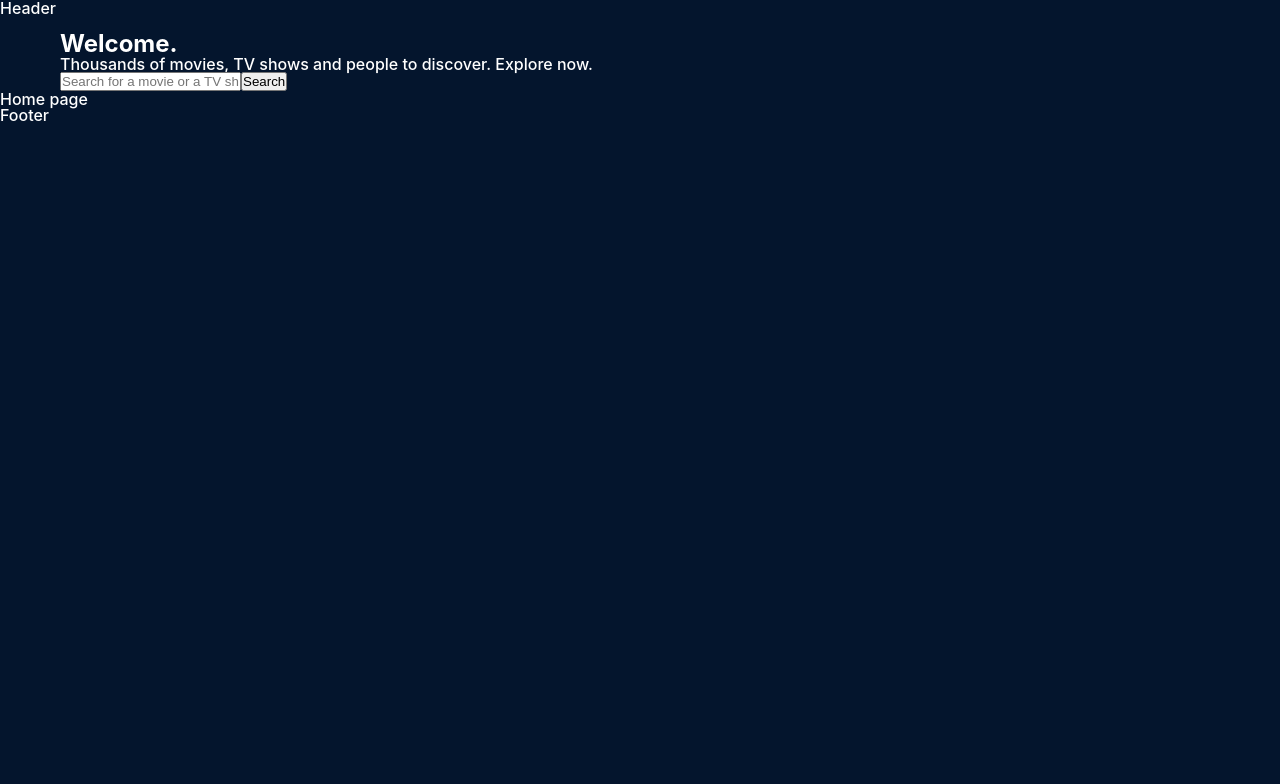
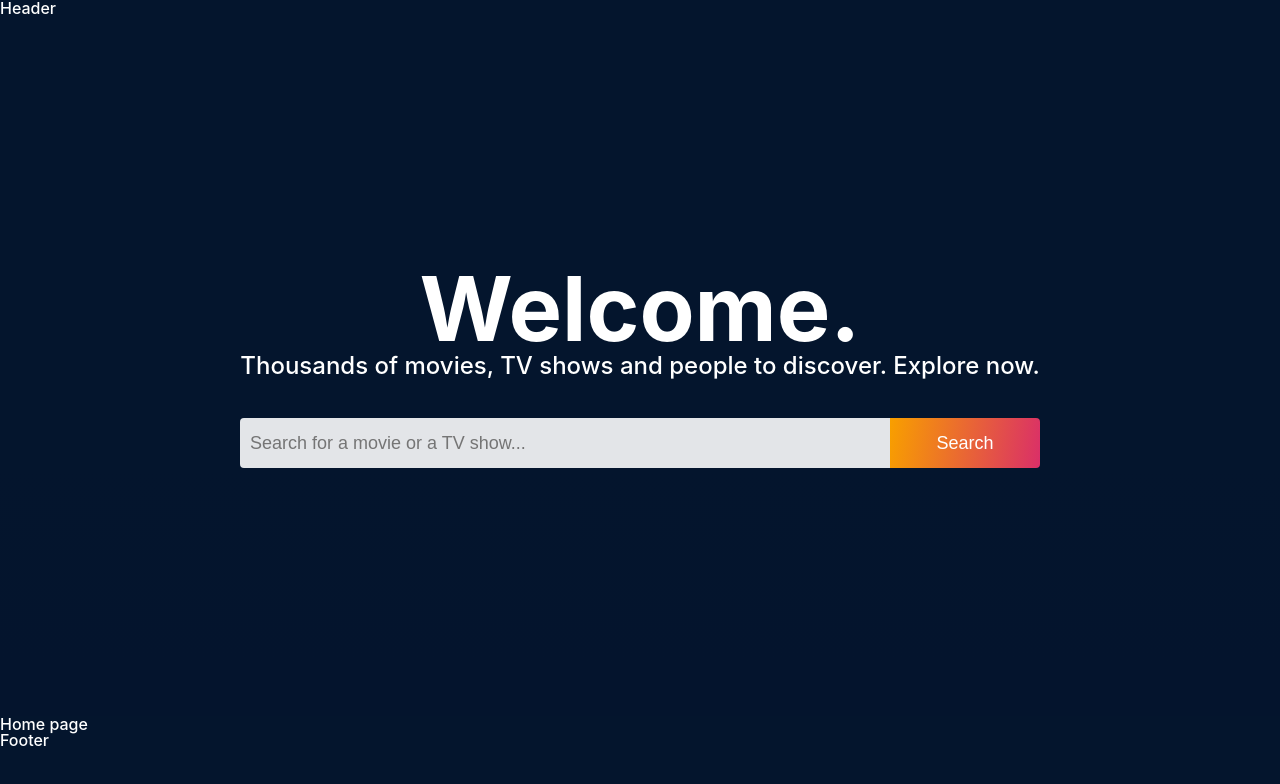
Before and after one commit to Sushovan99/Movix, a React (Vite) app: page / in a window 1280 px wide. Shown: the top 784 px of the page. Built offline with nearby package versions, Linux system fonts and the light colour scheme; no server answers.

Commit message:
Complete banner section

```diff
--- /dev/null
+++ b/src/mixin.scss
@@ -0,0 +1,37 @@
+@mixin sm {
+    @media only screen and (min-width: 640px) {
+        @content;
+    }
+}
+
+@mixin md {
+    @media only screen and (min-width: 768px) {
+        @content;
+    }
+}
+
+@mixin lg {
+    @media only screen and (min-width: 1024px) {
+        @content;
+    }
+}
+
+@mixin xl {
+    @media only screen and (min-width: 1280px) {
+        @content;
+    }
+}
+
+@mixin xxl {
+    @media only screen and (min-width: 1536px) {
+        @content;
+    }
+}
+
+@mixin ellipsis($line: 2) {
+    display: -webkit-box;
+    -webkit-line-clamp: $line;
+    -webkit-box-orient: vertical;
+    overflow: hidden;
+    text-overflow: ellipsis;
+}
--- a/src/pages/home/sections/heroBanner/index.tsx
+++ b/src/pages/home/sections/heroBanner/index.tsx
@@ -37,12 +37,12 @@ const HeroBanner: React.FunctionComponent = () => {
 
     return (
         <section className="hero-banner">
-            <div className="backdrop-img">
+            <div className="hero-banner__backdrop-img">
                 <Img
                     src={
                         randomMovie?.backdrop_path
                             ? base_url +
-                              backdrop_sizes[1280] +
+                              backdrop_sizes.original +
                               randomMovie.backdrop_path
                             : ""
                     }
@@ -55,8 +55,10 @@ const HeroBanner: React.FunctionComponent = () => {
             <ContentWrapper>
                 <div className="hero-banner__content">
                     <div className="hero-banner__greeting">
-                        <h1 className="greeting__title">Welcome.</h1>
-                        <span className="greeting__subtitle">
+                        <h1 className="hero-banner__greeting__title">
+                            Welcome.
+                        </h1>
+                        <span className="hero-banner__greeting__subtitle">
                             Thousands of movies, TV shows and people to
                             discover. Explore now.
                         </span>
--- a/src/pages/home/sections/heroBanner/style.scss
+++ b/src/pages/home/sections/heroBanner/style.scss
@@ -0,0 +1,119 @@
+@import "../../../../mixin.scss";
+
+.hero-banner {
+    width: 100%;
+    height: 450px;
+    position: relative;
+    background-color: var(--black);
+    display: flex;
+    align-items: center;
+
+    @include md {
+        height: 700px;
+    }
+
+    &__backdrop-img {
+        width: 100%;
+        height: 100%;
+        position: absolute;
+        top: 0;
+        left: 0;
+        opacity: 0.5;
+        overflow: hidden;
+        .lazy-load-image-background {
+            width: 100%;
+            height: 100%;
+            img {
+                width: 100%;
+                height: 100%;
+                object-fit: cover;
+                object-position: center;
+            }
+        }
+    }
+
+    .wrapper-gradient {
+        position: absolute;
+        bottom: 0;
+        left: 0;
+        width: 100%;
+        height: 250px;
+        background: linear-gradient(
+            180deg,
+            rgba(4, 15, 21, 0) 0%,
+            #04142d 79.17%
+        );
+    }
+
+    &__content {
+        position: relative;
+        text-align: center;
+        display: flex;
+        flex-direction: column;
+        align-items: center;
+        color: white;
+        max-width: 800px;
+        margin: 0 auto;
+    }
+
+    &__greeting {
+        margin-bottom: 40px;
+        &__title {
+            font-size: 50px;
+            font-weight: 700;
+            margin-bottom: 10px;
+            @include md {
+                margin-bottom: 0;
+                font-size: 90px;
+            }
+        }
+        &__subtitle {
+            font-size: 18px;
+            font-weight: 500;
+            @include md {
+                font-size: 24px;
+            }
+        }
+    }
+
+    &__search-grp {
+        display: flex;
+        align-items: center;
+        width: 100%;
+
+        input {
+            width: calc(100% - 100px);
+            height: 40px;
+            outline: 0;
+            border: 0;
+            background-color: rgba(255, 255, 255, 0.89);
+            font-size: 14px;
+            border-top-left-radius: 4px;
+            border-bottom-left-radius: 4px;
+            padding: 0 10px;
+            @include md {
+                font-size: 18px;
+                width: calc(100% - 150px);
+                height: 50px;
+            }
+        }
+
+        button {
+            height: 40px;
+            font-size: 14px;
+            width: 100px;
+            border: none;
+            border-top-right-radius: 4px;
+            border-bottom-right-radius: 4px;
+            background: var(--gradient);
+            outline: none;
+            cursor: pointer;
+            color: white;
+            @include md {
+                width: 150px;
+                font-size: 18px;
+                height: 50px;
+            }
+        }
+    }
+}
```
